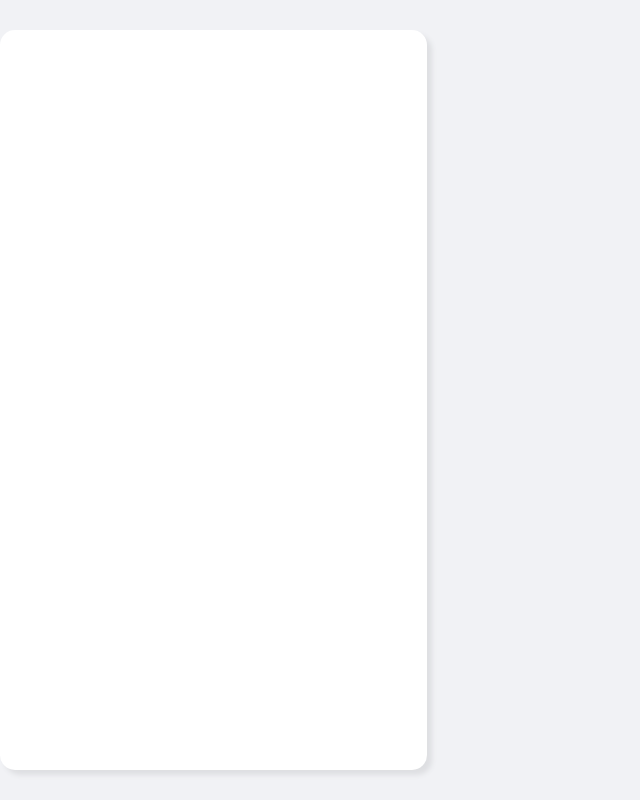
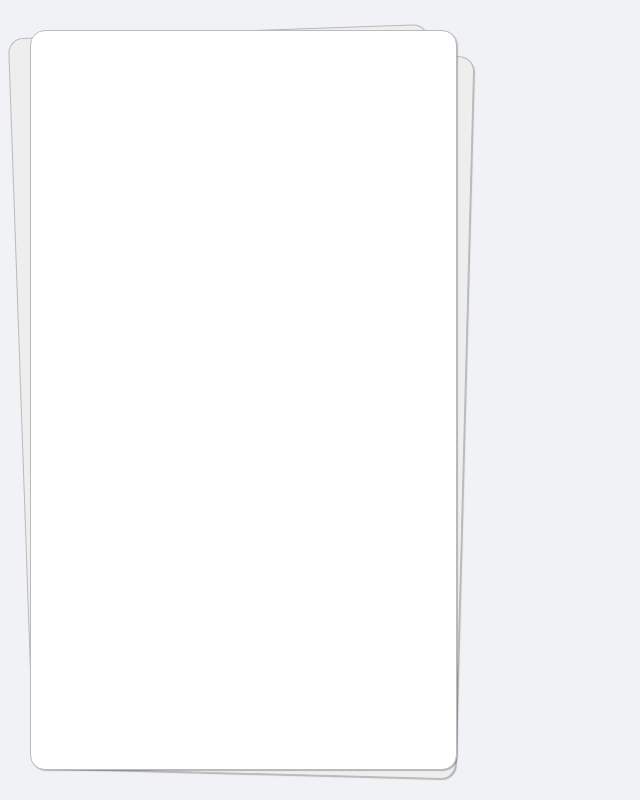
Before and after one commit to jordanmccollam/smartdiary, a React (Create React App) app: page / in a window 1280 px wide. Shown: the whole page, without its empty margins (0-640 px from the left). Built offline with nearby package versions, Linux system fonts and the light colour scheme.

Commit message:
Gave side-menu more of a messy paper look

```diff
--- a/src/styles/theme.scss
+++ b/src/styles/theme.scss
@@ -13,14 +13,49 @@ body {
     height: 100vh;
 }
 
-.side-menu {
-    background-color: white;
-    box-shadow: $shadow;
-    border-radius: 15px;
-    height: calc(100% - 60px);
-}
-
 .main-content {
     height: calc(100% - 60px);
     margin: 30px;
 }
+
+.side-menu {
+    height: calc(100% - 60px);
+    border-radius: 15px;
+    background: #fff;
+    padding: 30px;
+    position: relative;
+    margin: 30px;
+  }
+
+  .side-menu,
+  .side-menu::before,
+  .side-menu::after {
+    /* Styles to distinguish sheets from one another */
+    box-shadow: 1px 1px 1px rgba(0,0,0,0.25);
+    border: 1px solid #bbb;
+    border-radius: 15px;
+  }
+
+  .side-menu::before,
+  .side-menu::after {
+    content: "";
+    position: absolute;
+    height: 95%;
+    width: 99%;
+    background-color: #eee;
+  }
+
+  .side-menu::before {
+    right: 15px;
+    top: 0px;
+    transform: rotate(-2deg);
+    z-index: -1;
+  }
+
+  .side-menu::after {
+    top: 20px;
+    right: -10px;
+    transform: rotate(1.5deg);
+    z-index: -2;
+    height: 98%;
+  }
```
Also changed, not shown: src/screens/Diary/main.js (line endings or trailing spaces).
